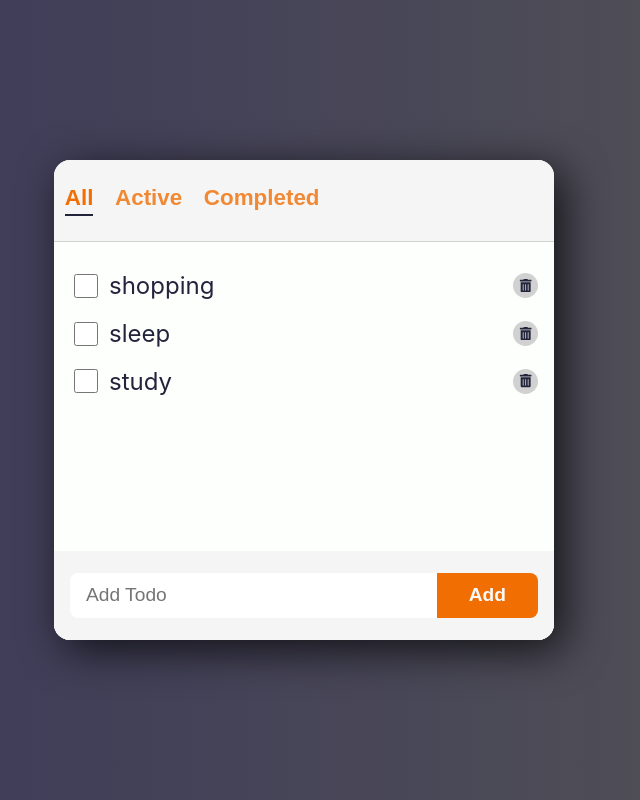
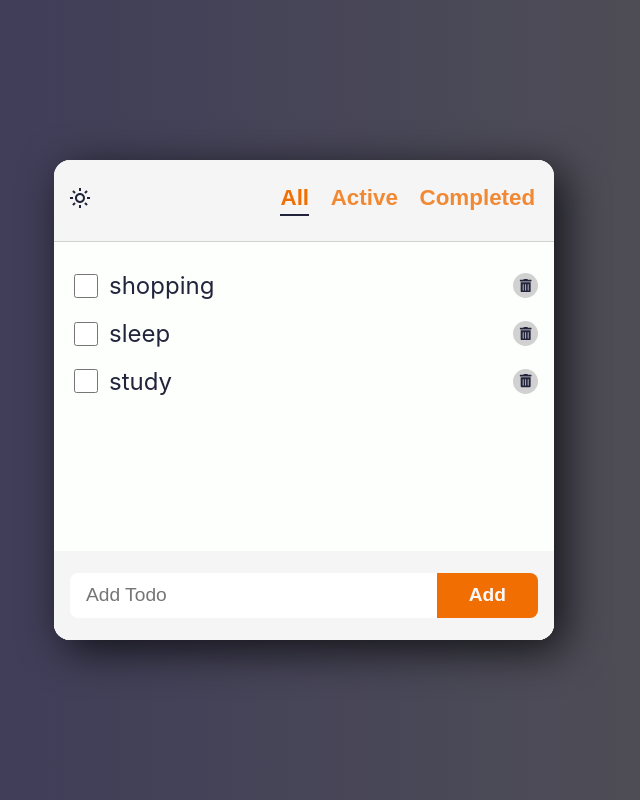
Before and after one commit to iamsixwater/to-do, a React (Create React App) app: page / in a window 1280 px wide. Shown: the whole page, without its empty margins (336-976 px from the left). Built offline with nearby package versions, Linux system fonts and the light colour scheme.

Commit message:
add light/dark mode

```diff
--- a/src/App.css
+++ b/src/App.css
@@ -5,6 +5,13 @@
   --color-text: #22243b;
   --color-accent: #f16e03;
   --color-white: #f9f9f9;
+}
+
+html.dark {
+  --color-bg-dark: #1a1c35;
+  --color-bg: #22243b;
+  --color-grey: #4e4e4e;
+  --color-text: #fdfffd;
 }
 
 * {
--- a/src/App.jsx
+++ b/src/App.jsx
@@ -2,16 +2,17 @@
 import "./App.css";
 import TodoList from "./components/TodoList/TodoList";
 import Header from "./components/Header/Header";
+import { DarkModeProvider } from "./context/DarkModeContext";
 
 const filters = ["all", "active", "completed"];
 
 function App() {
   const [filter, setFilter] = useState(filters[0]);
   return (
-    <>
+    <DarkModeProvider>
       <Header filters={filters} filter={filter} onFilterChange={setFilter} />
       <TodoList filter={filter} />
-    </>
+    </DarkModeProvider>
   );
 }
 
--- a/src/components/Header/Header.jsx
+++ b/src/components/Header/Header.jsx
@@ -1,9 +1,15 @@
 import React from "react";
 import styles from "./Header.module.css";
+import { useDarkMode } from "../../context/DarkModeContext";
+import { BiSun, BiMoon } from "react-icons/bi";
 
 export default function Header({ filters, filter, onFilterChange }) {
+  const { darkMode, toggleDarkMode } = useDarkMode();
   return (
     <header className={styles.header}>
+      <button className={styles.toggle} onClick={toggleDarkMode}>
+        {!darkMode ? <BiSun /> : <BiMoon />}
+      </button>
       <ul className={styles.filters}>
         {filters.map((val, idx) => (
           <li key={idx}>
--- a/src/components/Header/Header.module.css
+++ b/src/components/Header/Header.module.css
@@ -4,6 +4,19 @@
   align-items: center;
   background-color: var(--color-bg-dark);
   border-bottom: 1px solid var(--color-grey);
+  padding: 0 0.5rem;
+}
+
+.toggle {
+  background-color: transparent;
+  color: var(--color-text);
+  font-size: 1.5rem;
+  transition: all 100ms ease-out;
+}
+
+.toggle:hover {
+  transform: scale(1.1);
+  color: var(--color-accent);
 }
 
 .filters {
--- /dev/null
+++ b/src/context/DarkModeContext.jsx
@@ -0,0 +1,38 @@
+import { createContext, useContext, useEffect, useState } from "react";
+
+const DarkModeContext = createContext();
+
+export function DarkModeProvider({ children }) {
+  const [darkMode, setDarkMode] = useState(false);
+  const toggleDarkMode = () => {
+    setDarkMode(!darkMode);
+    updateDarkMode(!darkMode);
+  };
+
+  useEffect(() => {
+    const isDark =
+      localStorage.theme === "dark" ||
+      (!("theme" in localStorage) &&
+        window.matchMedia("(prefers-color-scheme: dark)").matches);
+    setDarkMode(isDark);
+    updateDarkMode(isDark);
+  }, []);
+
+  return (
+    <DarkModeContext.Provider value={{ darkMode, toggleDarkMode }}>
+      {children}
+    </DarkModeContext.Provider>
+  );
+}
+
+function updateDarkMode(darkMode) {
+  if (darkMode) {
+    document.documentElement.classList.add("dark");
+    localStorage.theme = "dark";
+  } else {
+    document.documentElement.classList.remove("dark");
+    localStorage.theme = "light";
+  }
+}
+
+export const useDarkMode = () => useContext(DarkModeContext);
```
